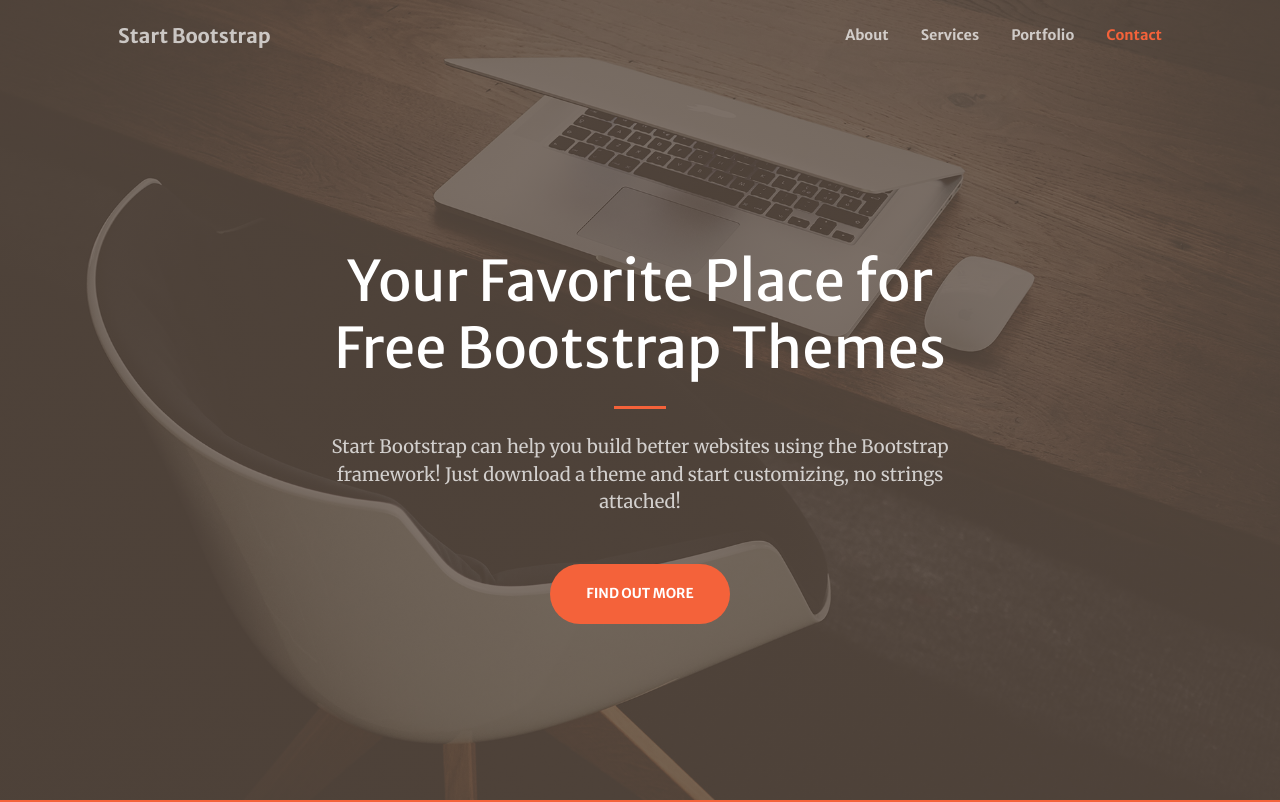
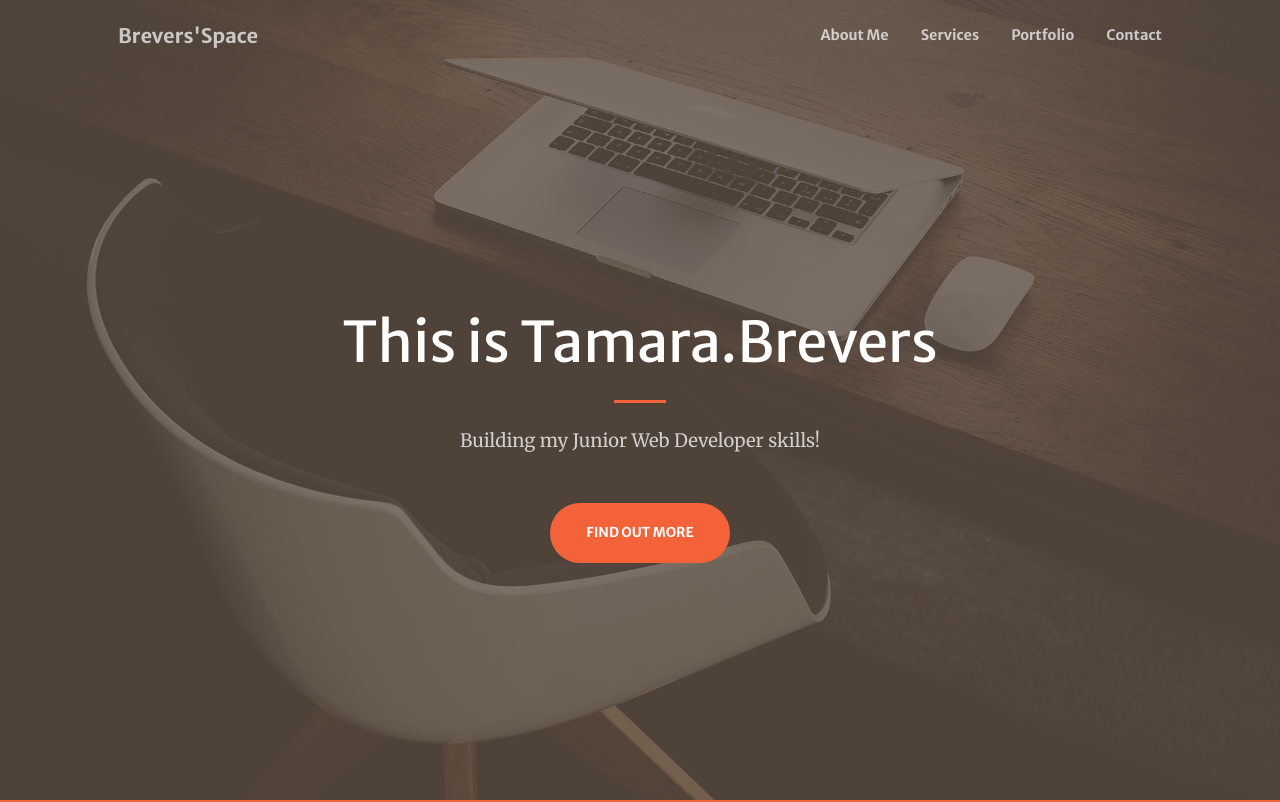
Before and after one commit to brevers/brevers.github.io, a plain HTML site: page index.html in a window 1280 px wide. Shown: the top 802 px of the page. Drawn offline with nearby package versions, Linux system fonts and the light colour scheme; some packages are replaced by stand-ins of ours; a script that the page names is missing.

Commit message:
First commit

```diff
--- a/index.html
+++ b/index.html
@@ -22,13 +22,13 @@
         <!-- Navigation-->
         <nav class="navbar navbar-expand-lg navbar-light fixed-top py-3" id="mainNav">
             <div class="container px-4 px-lg-5">
-                <a class="navbar-brand" href="#page-top">Start Bootstrap</a>
+                <a class="navbar-brand" href="#page-top">Brevers'Space</a>
                 <button class="navbar-toggler navbar-toggler-right" type="button" data-bs-toggle="collapse" data-bs-target="#navbarResponsive" aria-controls="navbarResponsive" aria-expanded="false" aria-label="Toggle navigation"><span class="navbar-toggler-icon"></span></button>
                 <div class="collapse navbar-collapse" id="navbarResponsive">
                     <ul class="navbar-nav ms-auto my-2 my-lg-0">
-                        <li class="nav-item"><a class="nav-link" href="#about">About</a></li>
-                        <li class="nav-item"><a class="nav-link" href="#services">Services</a></li>
-                        <li class="nav-item"><a class="nav-link" href="#portfolio">Portfolio</a></li>
+                        <li class="nav-item"><a class="nav-link" href="#about">About Me</a></li>
+                        <li class="nav-item"><a class="nav-link" href="#social">Services</a></li>
+                        <li class="nav-item"><a class="nav-link" href="#Work&Hobbies">Portfolio</a></li>
                         <li class="nav-item"><a class="nav-link" href="#contact">Contact</a></li>
                     </ul>
                 </div>
@@ -39,11 +39,11 @@
             <div class="container px-4 px-lg-5 h-100">
                 <div class="row gx-4 gx-lg-5 h-100 align-items-center justify-content-center text-center">
                     <div class="col-lg-8 align-self-end">
-                        <h1 class="text-white font-weight-bold">Your Favorite Place for Free Bootstrap Themes</h1>
+                        <h1 class="text-white font-weight-bold">This is Tamara.Brevers</h1>
                         <hr class="divider" />
                     </div>
                     <div class="col-lg-8 align-self-baseline">
-                        <p class="text-white-75 mb-5">Start Bootstrap can help you build better websites using the Bootstrap framework! Just download a theme and start customizing, no strings attached!</p>
+                        <p class="text-white-75 mb-5">Building my Junior Web Developer skills!</p>
                         <a class="btn btn-primary btn-xl" href="#about">Find Out More</a>
                     </div>
                 </div>
```
